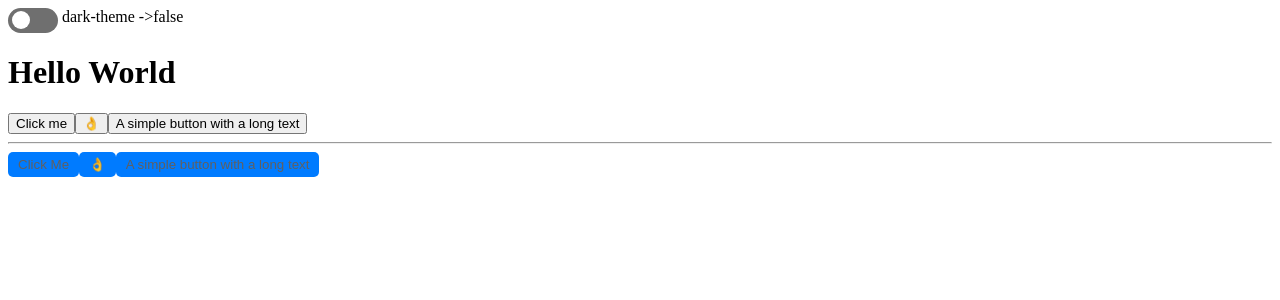
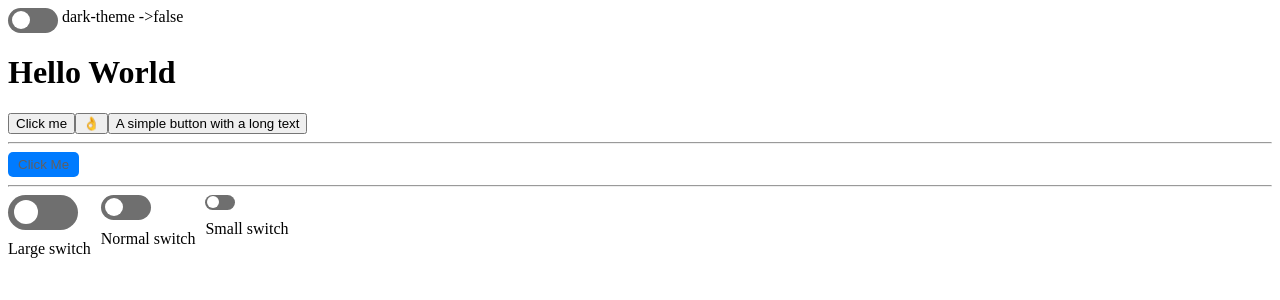
Before and after one commit to RDayalMunda/rdm-vue3-components, a Vue app: page / in a window 1280 px wide. Shown: the top 300 px of the page. Built offline with nearby package versions, Linux system fonts and the light colour scheme.

Commit message:
switch size change

```diff
--- a/index.html
+++ b/index.html
@@ -1,9 +1,9 @@
-<!DOCTYPE html>
+<!doctype html>
 <html lang="">
   <head>
-    <meta charset="UTF-8">
-    <link rel="icon" href="/favicon.ico">
-    <meta name="viewport" content="width=device-width, initial-scale=1.0">
+    <meta charset="UTF-8" />
+    <link rel="icon" href="/favicon.ico" />
+    <meta name="viewport" content="width=device-width, initial-scale=1.0" />
     <title>Vite App</title>
   </head>
   <body>
--- a/package.json
+++ b/package.json
@@ -6,13 +6,15 @@
   "scripts": {
     "dev": "vite",
     "build": "vite build",
-    "preview": "vite preview"
+    "preview": "vite preview",
+    "format": "prettier --write ."
   },
   "dependencies": {
     "vue": "^3.5.13"
   },
   "devDependencies": {
     "@vitejs/plugin-vue": "^5.2.3",
+    "prettier": "^3.5.3",
     "sass": "^1.87.0",
     "vite": "^6.2.4",
     "vite-plugin-vue-devtools": "^7.7.2"
--- a/src/App.vue
+++ b/src/App.vue
@@ -3,6 +3,8 @@
   dark-theme ->{{ isDarkTheme }}
   <h1>Hello World</h1>
   <RdmButtonRunner />
+  <hr />
+  <RdmSwitchRunner />
 </template>
 
 <script setup>
@@ -11,7 +13,7 @@ import RdmToggle from "./components/RdmSwitch.vue";
 import "./scss/_variables.scss";
 import "./scss/_styles.scss";
 import { ref, watch } from "vue";
-
+import RdmSwitchRunner from "./components/RdmSwitchRunner.vue";
 const isDarkTheme = ref(document.body.classList.contains("rdm-dark"));
 watch(isDarkTheme, (newVal) => {
   if (newVal) {
--- a/src/components/RdmButton.vue
+++ b/src/components/RdmButton.vue
@@ -6,17 +6,15 @@
 </template>
 
 <script setup>
-
-import { useSlots } from 'vue'
+import { useSlots } from "vue";
 
 const props = defineProps({
   text: {
     type: String,
-    default: ''
-  }
-})
+    default: "",
+  },
+});
 // check if any slots is provided
-const slots = useSlots()
-const hasSlot = slots.default
-
+const slots = useSlots();
+const hasSlot = slots.default;
 </script>
--- a/src/components/RdmButtonRunner.vue
+++ b/src/components/RdmButtonRunner.vue
@@ -1,19 +1,19 @@
 <template>
   <div>
-    <button>Click me</button>
-    <button>👌</button>
-    <button>A simple button with a long text</button>
+    <button @click="handleClick">Click me</button>
+    <button @click="handleClick">👌</button>
+    <button @click="handleClick">A simple button with a long text</button>
   </div>
   <hr />
   <div>
-    <RdmButton text="Click Me" />
-    <RdmButton>
-      👌
-    </RdmButton>
-    <RdmButton>A simple button with a long text</RdmButton>
+    <RdmButton text="Click Me" @click="handleClick" />
   </div>
 </template>
 
 <script setup>
-import RdmButton from './RdmButton.vue'
+import RdmButton from "./RdmButton.vue";
+
+function handleClick() {
+  console.log("clicked");
+}
 </script>
--- a/src/components/RdmSwitch.vue
+++ b/src/components/RdmSwitch.vue
@@ -1,5 +1,5 @@
 <template>
-  <label class="rdm-switch">
+  <label class="rdm-switch" :size="size">
     <input type="checkbox" v-model="isChecked" class="rdm-no-size-hide" />
     <span class="rdm-switch-slider"></span>
   </label>
@@ -7,4 +7,11 @@
 
 <script setup>
 const isChecked = defineModel();
+
+const props = defineProps({
+  size: {
+    type: String,
+    default: "md",
+  },
+});
 </script>
--- /dev/null
+++ b/src/components/RdmSwitchRunner.vue
@@ -0,0 +1,24 @@
+<template>
+  <div style="display: flex; gap: 10px">
+    <div style="display: flex; flex-direction: column; gap: 10px">
+      <RdmSwitch v-model="largeSwitch" size="lg" />
+      <span>Large switch</span>
+    </div>
+    <div style="display: flex; flex-direction: column; gap: 10px">
+      <RdmSwitch v-model="normalSwitch" />
+      <span>Normal switch</span>
+    </div>
+    <div style="display: flex; flex-direction: column; gap: 10px">
+      <RdmSwitch v-model="smallSwitch" size="sm" />
+      <span>Small switch</span>
+    </div>
+  </div>
+</template>
+
+<script setup>
+import { ref } from "vue";
+import RdmSwitch from "./RdmSwitch.vue";
+const normalSwitch = ref(false);
+const largeSwitch = ref(false);
+const smallSwitch = ref(false);
+</script>
--- a/src/main.js
+++ b/src/main.js
@@ -1,4 +1,4 @@
-import { createApp } from 'vue'
-import App from './App.vue'
+import { createApp } from "vue";
+import App from "./App.vue";
 
-createApp(App).mount('#app')
+createApp(App).mount("#app");
--- a/src/scss/_styles.scss
+++ b/src/scss/_styles.scss
@@ -7,53 +7,4 @@
   cursor: pointer;
 }
 
-
-/* Toggle Switch Label */
-.rdm-switch {
-  position: relative;
-  display: inline-block;
-  width: var(--rdm-switch-width);
-  height: var(--rdm-switch-height);
-}
-
-/* Hide the checkbox */
-.rdm-no-size-hide {
-  opacity: 0;
-  width: 0;
-  height: 0;
-}
-
-/* The slider (the round part of the switch) */
-.rdm-switch-slider {
-  position: absolute;
-  cursor: pointer;
-  top: 0;
-  left: 0;
-  right: 0;
-  bottom: 0;
-  background-color: var(--rdm-switch-off-color);
-  transition: 0.4s;
-  border-radius: var(--rdm-switch-height);
-}
-
-/* The slider's circle inside (the knob) */
-.rdm-switch-slider::before {
-  position: absolute;
-  content: "";
-  height: var(--rdm-switch-slider-height);
-  width: var(--rdm-switch-slider-width);
-  border-radius: 50%;
-  left: 4px;
-  bottom: 4px;
-  background-color: var(--rdm-switch-slider-color);
-  transition: 0.4s;
-}
-/* Change background color when the toggle is checked */
-.rdm-no-size-hide:checked + .rdm-switch-slider {
-  background-color: var(--rdm-switch-on-color);
-}
-
-/* Move the knob when the toggle is checked */
-.rdm-no-size-hide:checked + .rdm-switch-slider::before {
-  transform: translateX(calc(var(--rdm-switch-width) - var(--rdm-switch-slider-width) - 8px));
-}
+@import "./switch.scss";
--- /dev/null
+++ b/src/scss/_switch.scss
@@ -0,0 +1,83 @@
+body {
+  // Switch // switch does not have any theme dependent variables
+  --rdm-switch-width: 50px;
+  --rdm-switch-height: 25px;
+  --rdm-switch-slider-height: 18px;
+  --rdm-switch-slider-width: 18px;
+  --rdm-switch-gap: 4px;
+  --rdm-switch-slider-color: #fff;
+  --rdm-switch-off-color: #6f6f6f;
+  --rdm-switch-on-color: #007bff;
+
+  [size="lg"] {
+    --rdm-switch-width: 70px;
+    --rdm-switch-height: 35px;
+    --rdm-switch-slider-height: 24px;
+    --rdm-switch-slider-width: 24px;
+    --rdm-switch-gap: 6px;
+  }
+  [size="sm"] {
+    --rdm-switch-width: 30px;
+    --rdm-switch-height: 15px;
+    --rdm-switch-slider-height: 12px;
+    --rdm-switch-slider-width: 12px;
+    --rdm-switch-gap: 2px;
+  }
+}
+
+/* Toggle Switch Label */
+.rdm-switch {
+  position: relative;
+  display: inline-block;
+  width: var(--rdm-switch-width);
+  height: var(--rdm-switch-height);
+}
+
+/* Hide the checkbox */
+.rdm-no-size-hide {
+  opacity: 0;
+  width: 0;
+  height: 0;
+}
+
+/* The slider (the round part of the switch) */
+.rdm-switch-slider {
+  position: absolute;
+  cursor: pointer;
+  top: 0;
+  left: 0;
+  right: 0;
+  bottom: 0;
+  background-color: var(--rdm-switch-off-color);
+  transition: 0.4s;
+  border-radius: var(--rdm-switch-height);
+}
+
+/* The slider's circle inside (the knob) */
+.rdm-switch-slider::before {
+  position: absolute;
+  content: "";
+  height: var(--rdm-switch-slider-height);
+  width: var(--rdm-switch-slider-width);
+  border-radius: 50%;
+  left: var(--rdm-switch-gap);
+  bottom: var(--rdm-switch-gap);
+  background-color: var(--rdm-switch-slider-color);
+  transition: 0.4s;
+}
+/* Change background color when the toggle is checked */
+.rdm-no-size-hide:checked + .rdm-switch-slider {
+  background-color: var(--rdm-switch-on-color);
+}
+
+/* Move the knob when the toggle is checked */
+.rdm-no-size-hide:checked + .rdm-switch-slider::before {
+  transform: translateX(
+    calc(
+      var(--rdm-switch-width) - var(--rdm-switch-slider-width) - var(
+          --rdm-switch-gap
+        ) *
+        2
+    )
+  );
+}
--- a/src/scss/_variables.scss
+++ b/src/scss/_variables.scss
@@ -1,17 +1,3 @@
-/* Common variables */
-body {
-
-
-  // Switch // switch does not have any theme dependent variables
-  --rdm-switch-width: 50px;
-  --rdm-switch-height: 25px;
-  --rdm-switch-slider-height: 18px;
-  --rdm-switch-slider-width: 18px;
-  --rdm-switch-slider-color: #fff;
-  --rdm-switch-off-color: #6f6f6f;
-  --rdm-switch-on-color: #007bff;
-}
-
 /* Light theme */
 body {
   --rdm-primary-color: #007bff;
--- a/vite.config.js
+++ b/vite.config.js
@@ -1,18 +1,15 @@
-import { fileURLToPath, URL } from 'node:url'
+import { fileURLToPath, URL } from "node:url";
 
-import { defineConfig } from 'vite'
-import vue from '@vitejs/plugin-vue'
-import vueDevTools from 'vite-plugin-vue-devtools'
+import { defineConfig } from "vite";
+import vue from "@vitejs/plugin-vue";
+import vueDevTools from "vite-plugin-vue-devtools";
 
 // https://vite.dev/config/
 export default defineConfig({
-  plugins: [
-    vue(),
-    vueDevTools(),
-  ],
+  plugins: [vue(), vueDevTools()],
   resolve: {
     alias: {
-      '@': fileURLToPath(new URL('./src', import.meta.url))
+      "@": fileURLToPath(new URL("./src", import.meta.url)),
     },
   },
-})
+});
```
Also changed, not shown: 1 other file (tests, documents, lock files or other folders).
